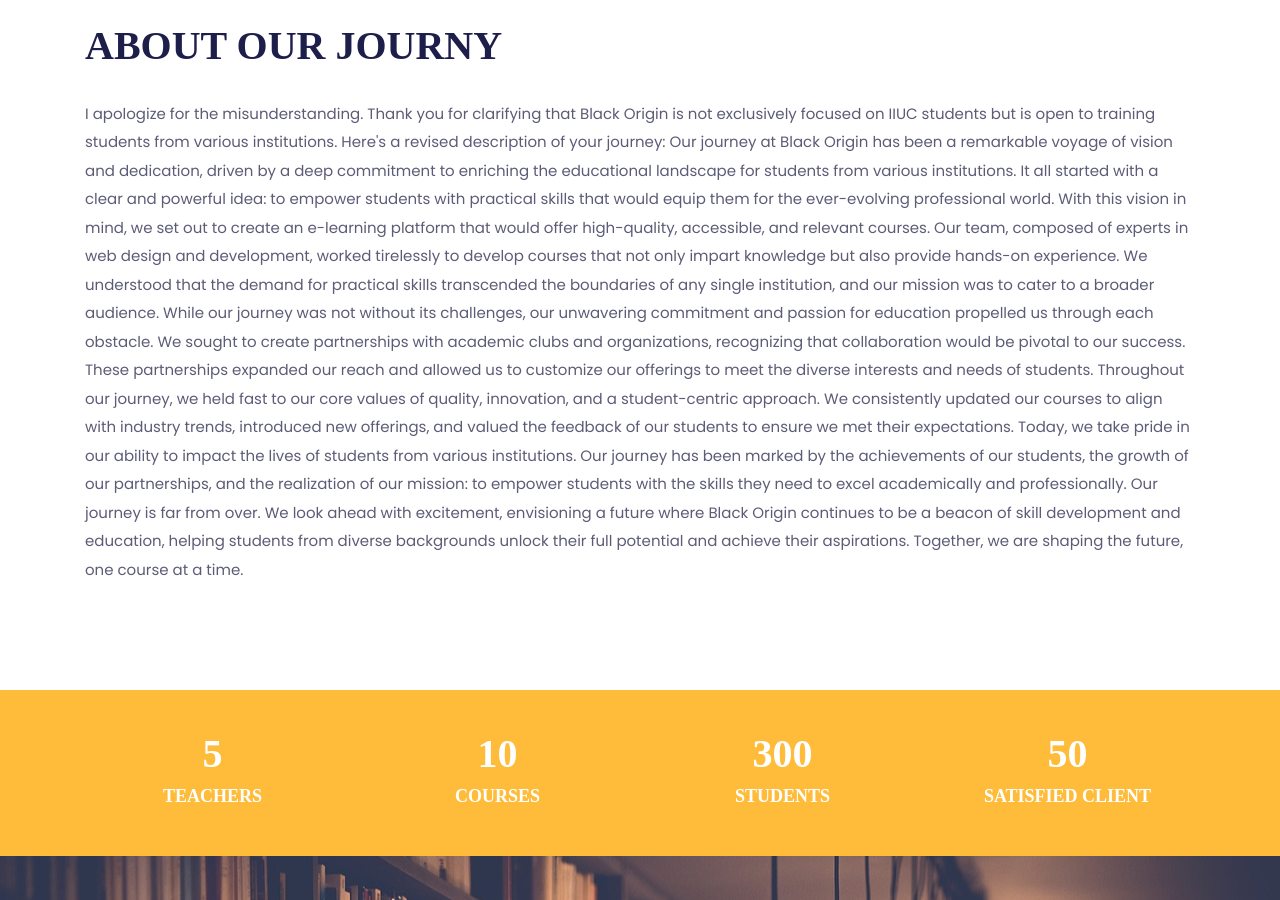
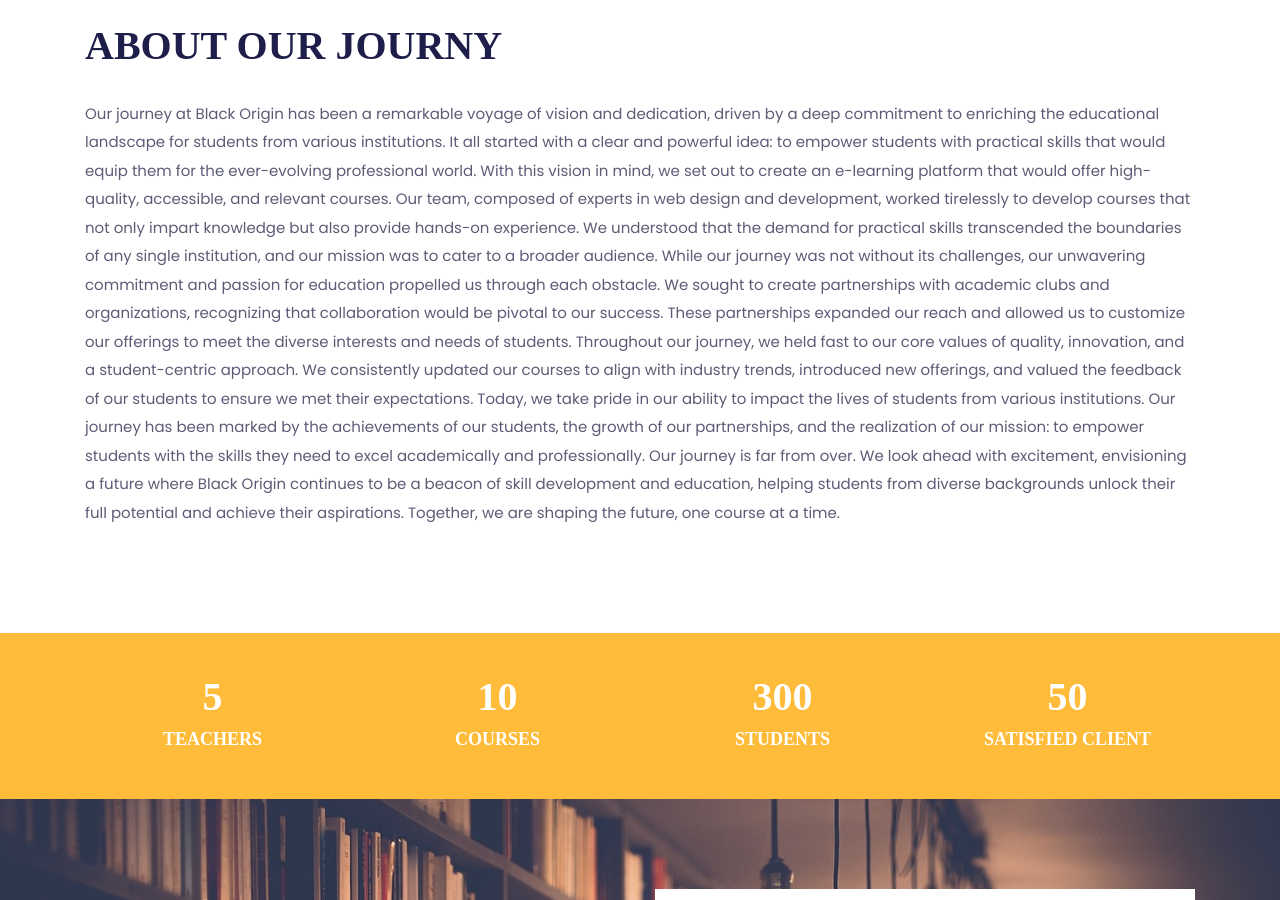
Before and after one commit to Black-Origin/Black-Origin, a plain HTML site: page about.html in a window 1280 px wide. Shown: the part 1805-2705 px from the top of the page. Drawn offline with Linux system fonts and the light colour scheme; some packages are replaced by stand-ins of ours; a web font is replaced by a local one.

Commit message:
Update about.html

```diff
--- a/about.html
+++ b/about.html
@@ -231,7 +231,7 @@
       <div class="col-12">
         <img class="img-fluid w-100 mb-4" src="images/logo.png" alt="about image">
         <h2 class="section-title">ABOUT OUR JOURNY</h2>
-        <p>I apologize for the misunderstanding. Thank you for clarifying that Black Origin is not exclusively focused on IIUC students but is open to training students from various institutions. Here's a revised description of your journey:
+        <p>
 
           Our journey at Black Origin has been a remarkable voyage of vision and dedication, driven by a deep commitment to enriching the educational landscape for students from various institutions.
 
```
